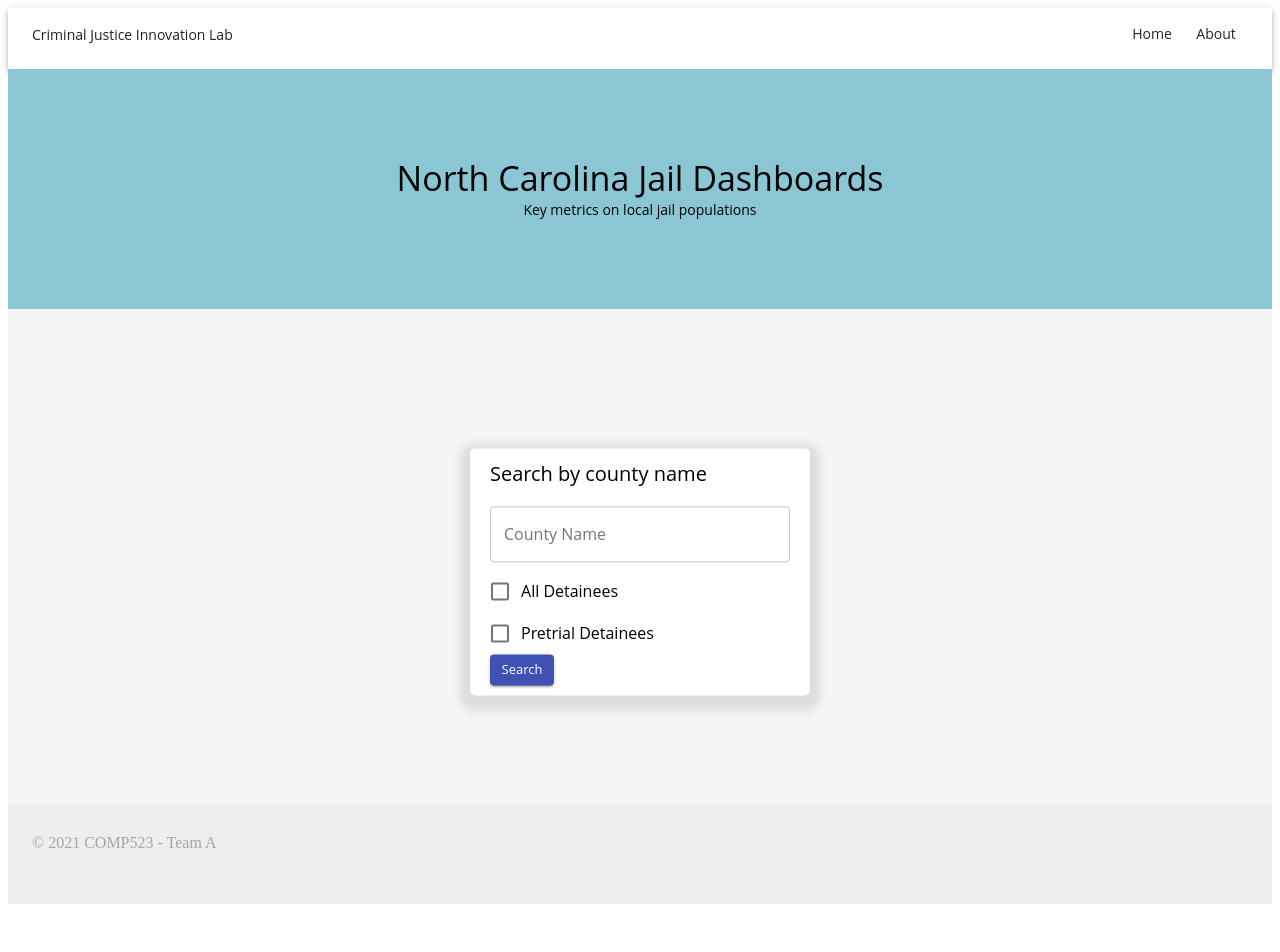
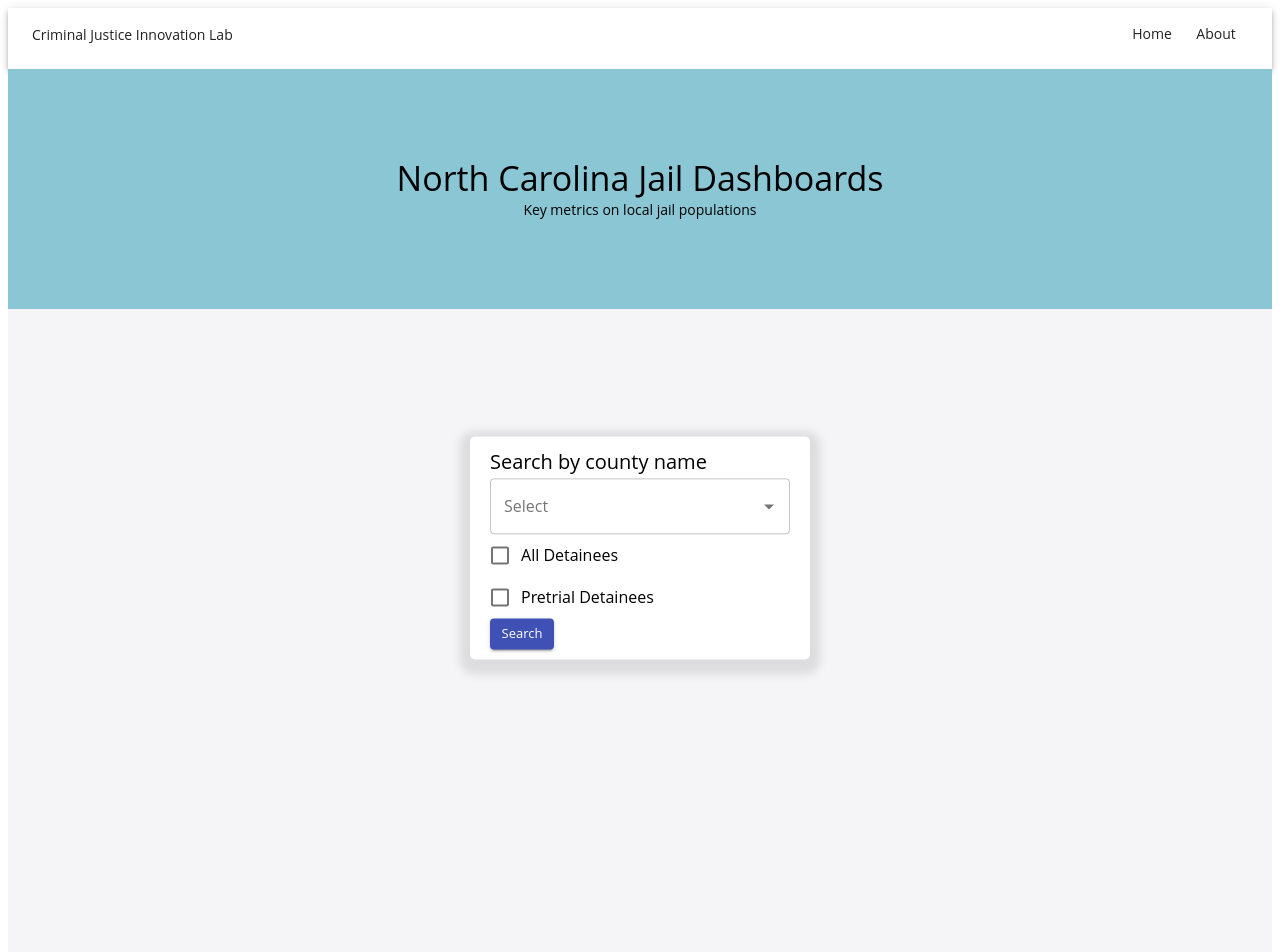
Before and after one commit to hannahgkeel/JailDashboard, a React app: page / in a window 1280 px wide. Shown: the top 952 px of the page. Before the commit the page ends 904 px from the top, so only its background shows below. Built offline with nearby package versions, Linux system fonts and the light colour scheme.

Commit message:
Changed search box to a dropdown menu. Accidentally bundled some footer changes.

```diff
--- a/frontend/App.css
+++ b/frontend/App.css
@@ -26,8 +26,13 @@
   }
 
   .main{
-    height: 100%;
+    min-height: 100vh; /* will cover the 100% of viewport */
+    overflow: hidden;
+    display: block;
+    position: relative;
+    padding-bottom: 50px; /* height of your footer */
   }
+
   .content {
     margin: 0 auto;
     background-color: #fff;
@@ -40,3 +45,9 @@
     border-radius: 0.625rem;
     box-shadow: 0rem 0.313rem 0.625rem 0.625rem rgba(0, 0, 0, 0.05);
   }
+
+  .footer {
+    position: absolute;
+    bottom: 0;
+    width: 100%;
+   }
--- a/frontend/App.js
+++ b/frontend/App.js
@@ -8,6 +8,8 @@ import {
 import Home from './pages/Home';
 import About from './pages/About';
 import County from './pages/County';
+import Header from './components/Header'
+import Footer from './components/Footer'
 import { createMuiTheme } from '@material-ui/core/styles';
 import { ThemeProvider } from '@material-ui/styles';
 import { Domain } from "@material-ui/icons";
@@ -30,6 +32,7 @@ function App() {
     <ThemeProvider theme={theme}>
       <Router history={createBrowserHistory}>
     <div className="app">
+          <Header />
           <div className="pure-g main">
             <Switch>
               <Route path="/about" component={About} />
@@ -37,6 +40,7 @@ function App() {
               <Route exact path="/" component={Home} />
             </Switch>
           </div>
+          <Footer className="footer"/>
         </div>
         </Router>
     </ThemeProvider>
--- a/frontend/components/Footer.js
+++ b/frontend/components/Footer.js
@@ -1,12 +1,13 @@
 import React from "react";
 import Container from '@material-ui/core/Container';
+import { Typography } from "@material-ui/core";
 
 import '../styles/Footer.css'
 
 export default function Footer() {
     return (
-        <Container className="Footer-container" maxWidth="sm">
-            <p>© 2021 COMP523 - Team A</p>
+        <Container className="Footer-container">
+            <Typography>© 2021 COMP523 - Team A</Typography>
         </Container>
     );
 }
--- a/frontend/components/Search.js
+++ b/frontend/components/Search.js
@@ -19,7 +19,7 @@ export default function Search() {
     });
 
     const handleChange = (event, value) => {
-        setState({...state, county: value});
+        setState({...state, county: value.name});
     }
 
     const handleCheckboxChange = (event) => {
@@ -44,22 +44,13 @@ export default function Search() {
             <Typography variant="h6">Search by county name</Typography>
             <div className="search-input pure-u-1 pure-u-md-2-3">
                 <form onSubmit={handleSubmit} style={{width: 300}}>
-                    <Autocomplete
-                        freeSolo
-                        id="free-solo-2-demo"
-                        disableClearable
-                        options={counties.map((option) => option.name)}
-                        onChange={handleChange}         // onChange triggered when user selects from dropdown
-                        onInputChange={handleChange}    // onInputChange triggered when user types
-                        renderInput={(params) => (
-                            <TextField
-                            {...params}
-                            label="County Name"
-                            margin="normal"
-                            variant="outlined"
-                            InputProps={{ ...params.InputProps, type: 'search' }}
-                            />
-                        )}
+                     <Autocomplete
+                        id="combo-box-demo"
+                        options={counties}
+                        getOptionLabel={(counties) => counties.name}
+                        style={{ width: 300 }}
+                        onChange = {handleChange}
+                        renderInput={(params) => <TextField {...params} label="Select" variant="outlined" />}
                     />
                     <FormGroup>
                         <FormControlLabel
@@ -71,7 +62,6 @@ export default function Search() {
                             label='Pretrial Detainees'
                         />
                     </FormGroup>
-
                     <Button type="submit" variant="contained" color="primary" size="small">Search</Button>
                 </form>
             </div>
--- a/frontend/pages/About.js
+++ b/frontend/pages/About.js
@@ -9,7 +9,6 @@ class About extends React.Component {
     render() {
         return (
             <div className="home pure-u-1">
-                <Header />
                 <div className="home-header pure-g">
                     <h2 className='title pure-u-1'>
                         <Typography variant="h4" font-weight="bold" text-align="center">About Us</Typography>
@@ -52,8 +51,7 @@ class About extends React.Component {
                     <a href="https://cjil.sog.unc.edu/contact-us/">Click here</a> to connect with us on the web.
                     </p>
                     </Typography>
-                    </div>
-                <Footer />
+                </div>
             </div>
         );
     }
--- a/frontend/pages/County.js
+++ b/frontend/pages/County.js
@@ -5,11 +5,9 @@ import Header from '../components/Header.js';
 export default function County(props) {
     return (
         <div>
-            <Header />
-                <h1>County = {props.location.state.county}</h1>
-                <p>All Detainees = {props.location.state.all.toString()}</p>
-                <p>Pretrial Detainees = {props.location.state.pretrial.toString()}</p>
-            <Footer />
+            <h1>County = {props.location.state.county}</h1>
+            <p>All Detainees = {props.location.state.all.toString()}</p>
+            <p>Pretrial Detainees = {props.location.state.pretrial.toString()}</p>
         </div>
 
     )
--- a/frontend/pages/Home.js
+++ b/frontend/pages/Home.js
@@ -12,7 +12,6 @@ class Home extends React.Component {
     render() {
         return (
             <div className="home pure-u-1">
-                <Header />
                 <div className="home-header pure-g">
                     <h2 className='title pure-u-1'>
                         <Typography variant="h4" font-weight="bold" text-align="center">North Carolina Jail Dashboards</Typography>
@@ -20,7 +19,6 @@ class Home extends React.Component {
                         </h2>
                 </div>
                 <Search />
-                <Footer />
             </div>
         )
     }
--- a/frontend/styles/Footer.css
+++ b/frontend/styles/Footer.css
@@ -1,12 +1,7 @@
 .Footer-container {
+    font-family: "Open Sans";
     text-align: left;
     color: rgb(165, 165, 165);
-    background-color: rgb(238, 238, 238);
-    height: 100px;
+    height: 50px;
     max-width: none !important;
-
-    /* Keeping it at the bottom */
-    position: absolute;
-    bottom: 0;
-    width: 100%;
 }
```
